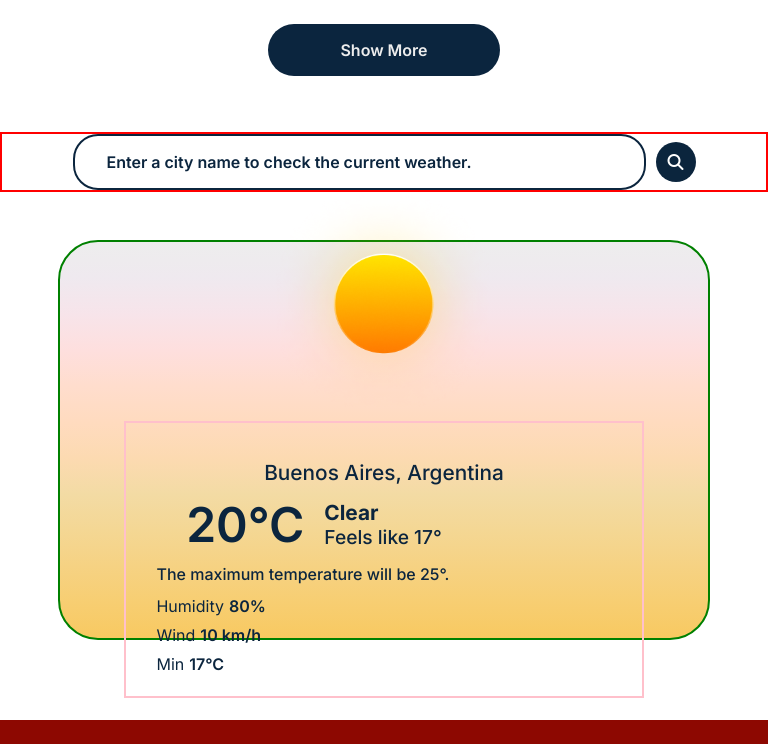
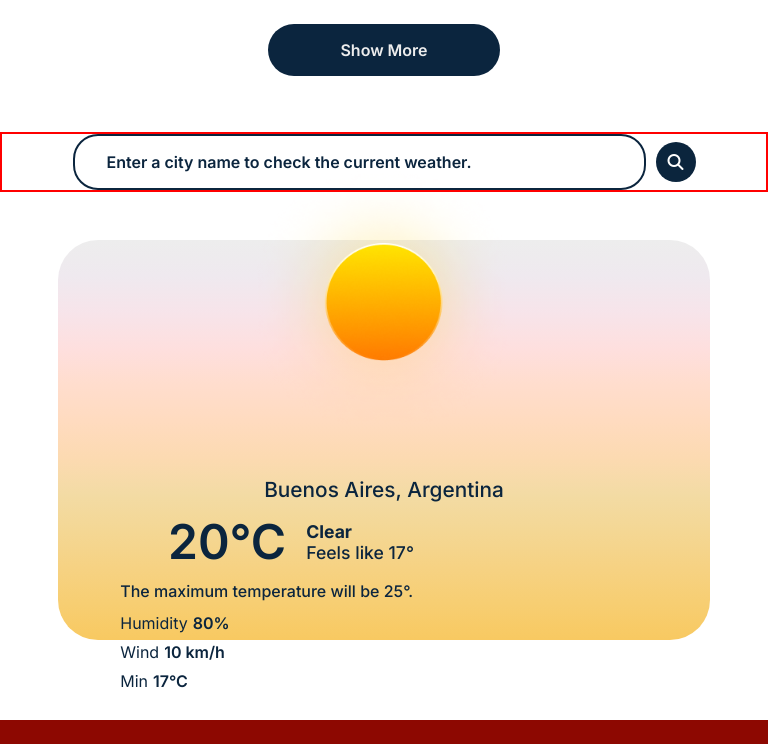
Before and after one commit to magalimou/Real-Estate-Project, a plain HTML site: page index.html in a window 768 px wide. Shown: the part 5725-6469 px from the top of the page. Drawn offline with Linux system fonts and the light colour scheme.

Commit message:
responsive weather small

```diff
--- a/css/weather.css
+++ b/css/weather.css
@@ -182,18 +182,13 @@
     }
 
     .weather-container{
-        border: 2px solid green;
         img{
-            height: 60%;
+            height: 70%;
         }
         .info-weather{
-            border: solid 2px pink;
-            width: 80%;
             height: 70%;
             padding: 2rem 0;
             font-size: 0.5 rem;
-
-
 
             #city-country{
                 font-size: 1.3rem;
@@ -205,10 +200,10 @@
                     width: 50%;
                     padding: 0;
                     #status{
-                        font-size: 1.3rem;
+                        font-size: 1.1rem;
                     }
                     #feels-like{
-                        font-size: 1.2rem;
+                        font-size: 1.1rem;
                     }
                 }
             }
```
